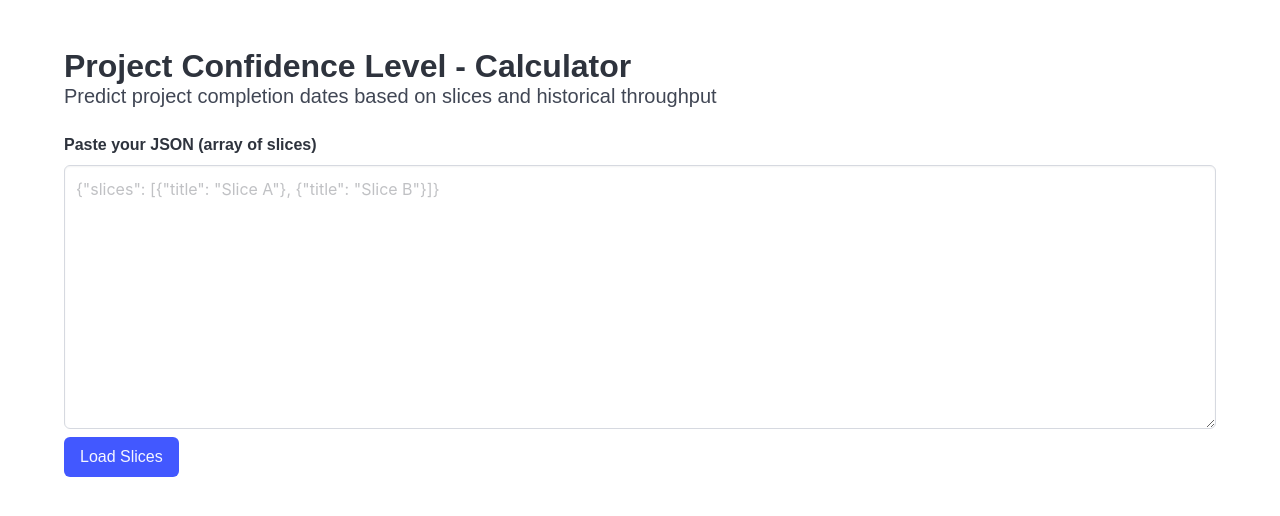
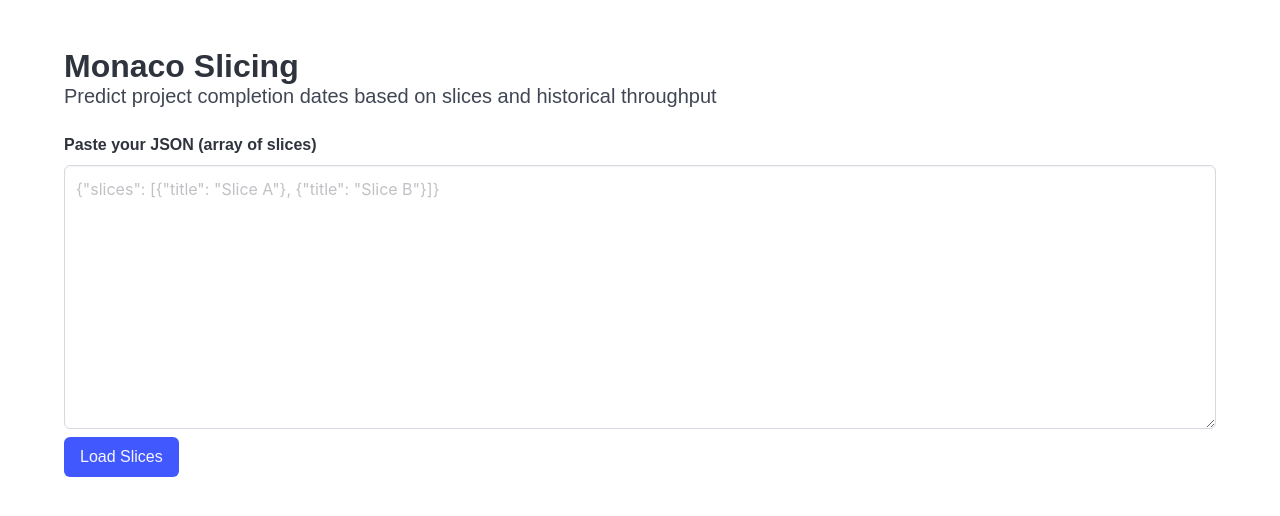
Before and after one commit to dilgerma/slices-monte-carlo, a Next.js app: page / in a window 1280 px wide. Shown: the top 516 px of the page. Built offline with nearby package versions, Linux system fonts and the light colour scheme.

Commit message:
enable domain whitelisting

```diff
--- a/src/app/page.tsx
+++ b/src/app/page.tsx
@@ -132,7 +132,7 @@
     return (
         <section className="section">
             <div className="container">
-                <h1 className="title">Project Confidence Level - Calculator</h1>
+                <h1 className="title">Monaco Slicing</h1>
                 <p className="subtitle">Predict project completion dates based on slices and historical throughput</p>
 
                 {!apiMode ? <div className="field">
```
